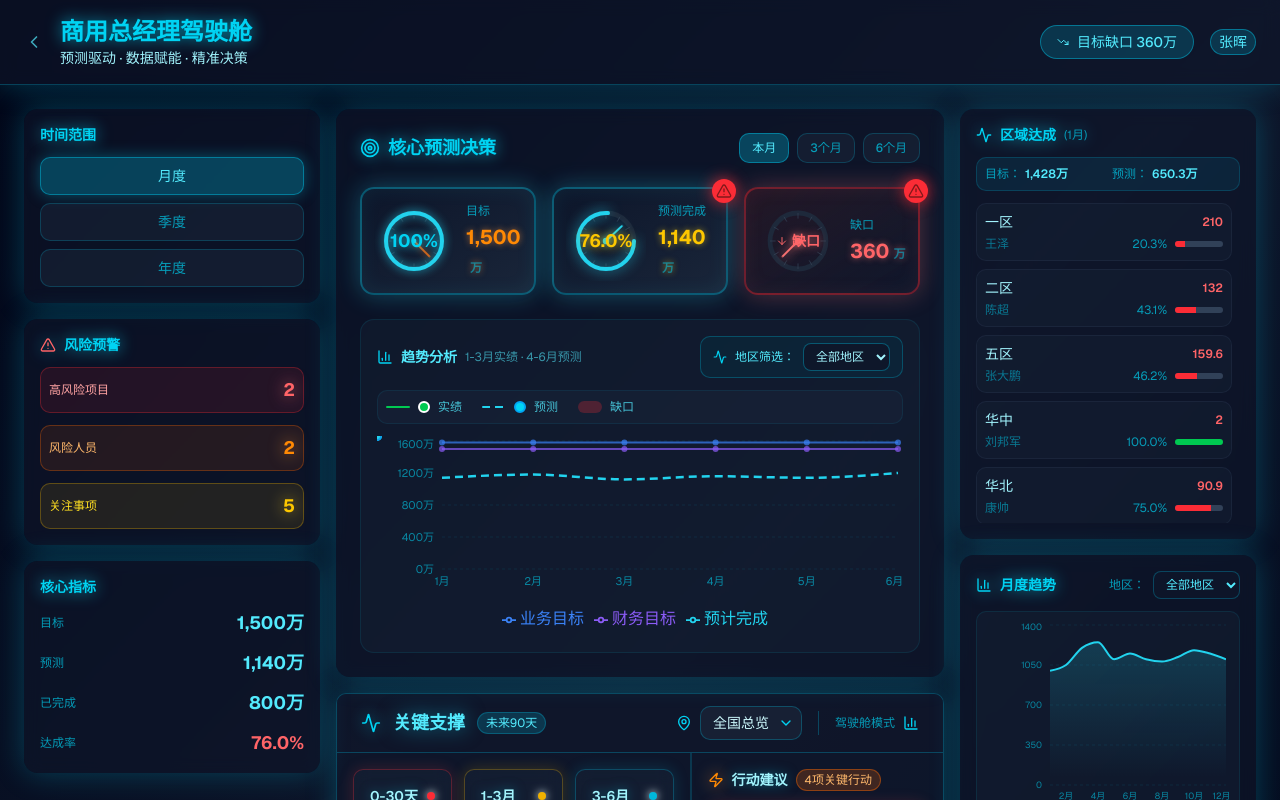
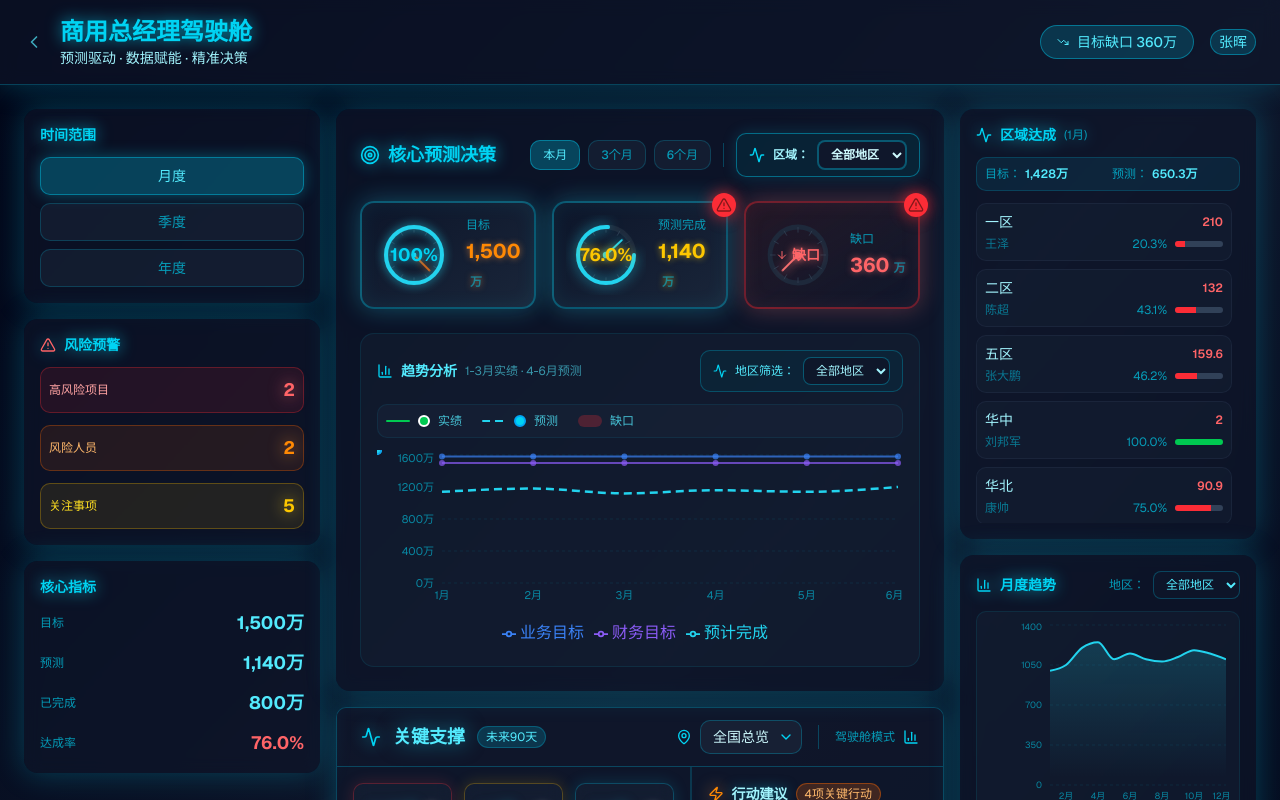
Before and after one commit to navylee1990/coze_jsc, a Next.js app: page /gm in a window 1280 px wide. Shown: the top 800 px of the page. Built offline with nearby package versions, Linux system fonts and the light colour scheme.

Commit message:
fix: 在核心预测决策标题旁添加明显的区域筛选器

```diff
--- a/src/app/gm/page.tsx
+++ b/src/app/gm/page.tsx
@@ -478,7 +478,7 @@ export default function GMDashboard() {
                   <Target className="w-5 h-5" />
                   核心预测决策
                 </h2>
-                <div className="flex gap-2">
+                <div className="flex gap-2 items-center">
                   <button
                     onClick={() => setSelectedTimeRange('current')}
                     className={`px-3 py-1.5 rounded-lg text-xs font-medium transition-all ${
@@ -509,6 +509,26 @@ export default function GMDashboard() {
                   >
                     6个月
                   </button>
+                  {/* 区域筛选器 - 更明显 */}
+                  <div className="w-px h-6 bg-cyan-500/30 mx-1"></div>
+                  <div className="flex items-center gap-2 px-3 py-1.5 rounded-lg bg-cyan-950/50 border border-cyan-500/50 shadow-[0_0_15px_rgba(6,182,212,0.2)]">
+                    <Activity className="w-4 h-4 text-cyan-400" />
+                    <span className="text-xs font-bold text-cyan-200 whitespace-nowrap">区域：</span>
+                    <select
+                      value={trendRegion}
+                      onChange={(e) => setTrendRegion(e.target.value)}
+                      className="px-2 py-1 text-xs border-2 border-cyan-500/40 rounded-md bg-slate-900 text-cyan-100 font-bold focus:outline-none focus:ring-2 focus:ring-cyan-500/60 focus:border-cyan-400 min-w-[90px]"
+                    >
+                      <option value="all">全部地区</option>
+                      <option value="一区">一区</option>
+                      <option value="二区">二区</option>
+                      <option value="五区">五区</option>
+                      <option value="华中">华中</option>
+                      <option value="华北">华北</option>
+                      <option value="西南">西南</option>
+                      <option value="华南">华南</option>
+                    </select>
+                  </div>
                 </div>
               </div>
 
```
